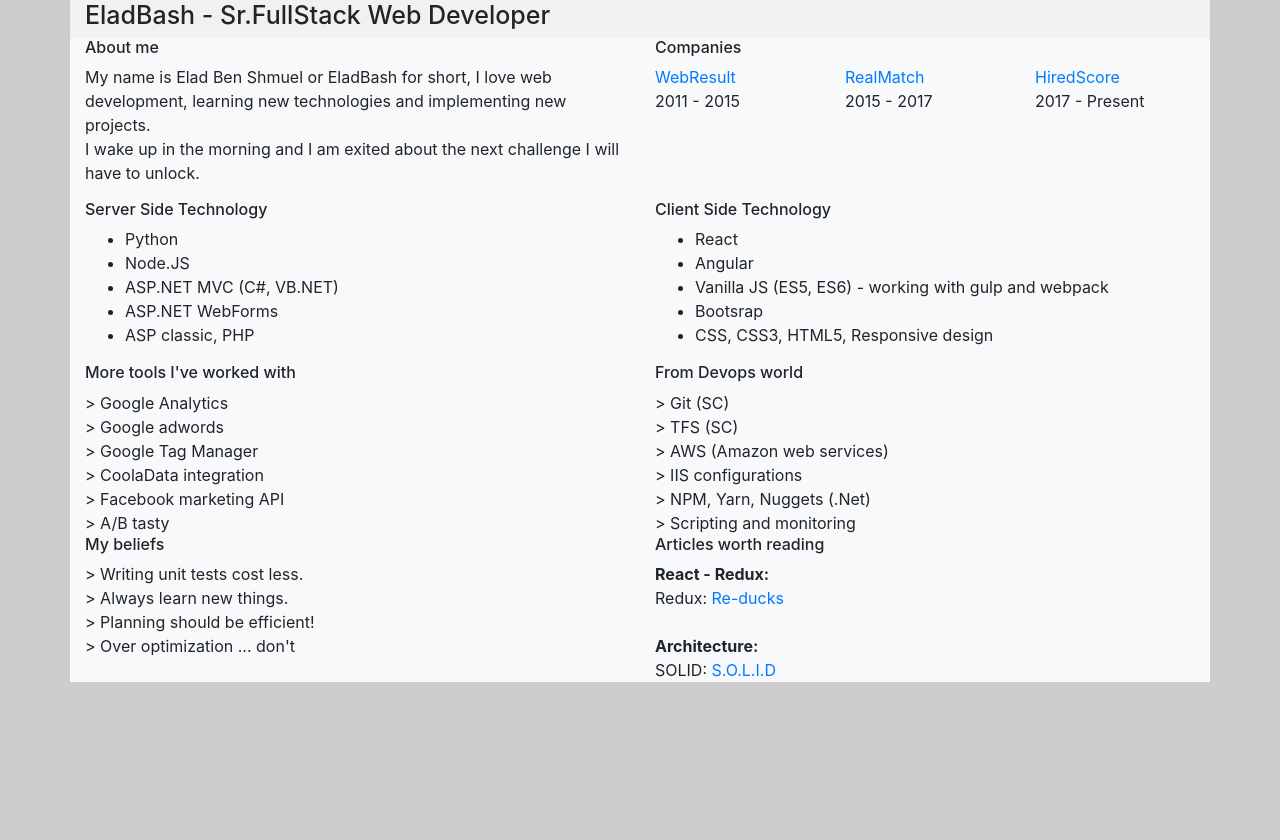
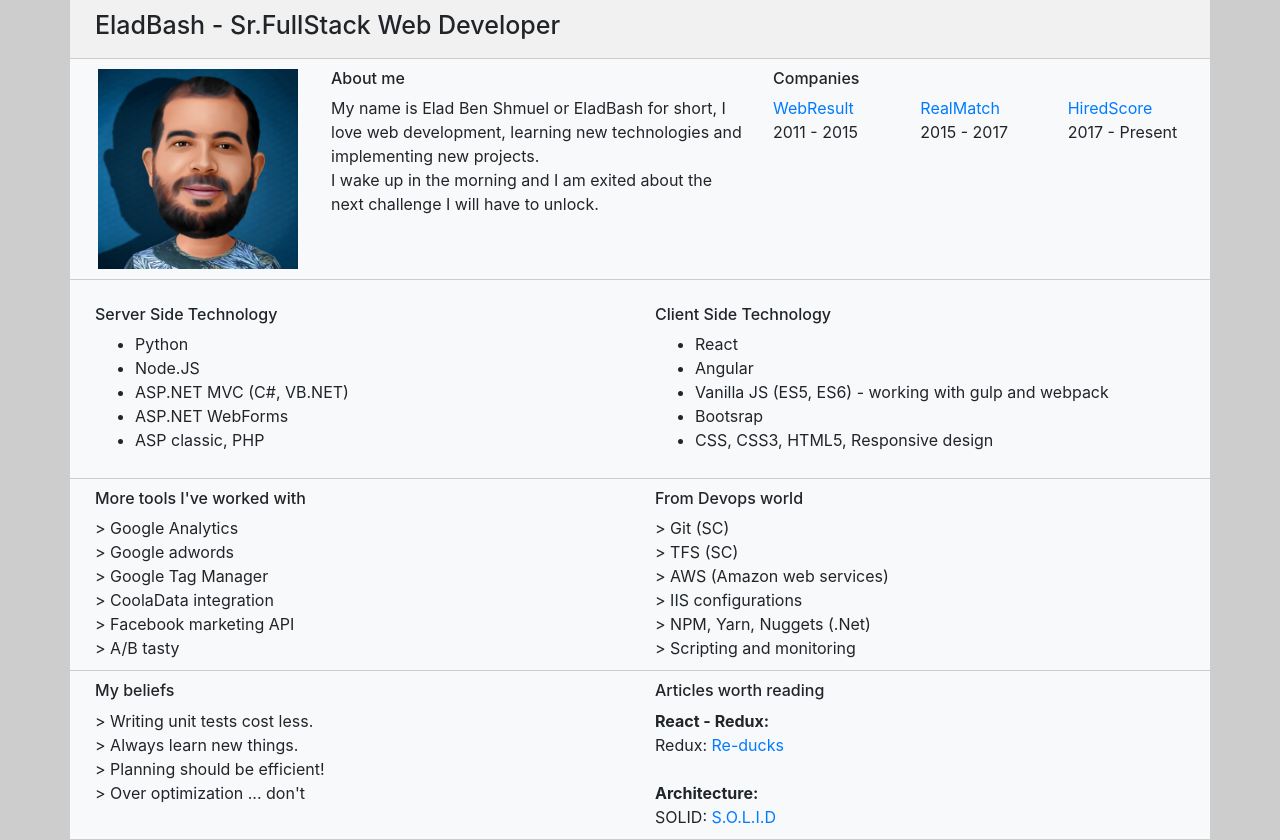
Before and after one commit to eladbash/eladbash.github.io, a plain HTML site: page index.html in a window 1280 px wide. Before the commit the page ends 800 px from the top, so only its background shows below. Drawn offline with nearby package versions, Linux system fonts and the light colour scheme.

Commit message:
image and design

```diff
--- a/index.html
+++ b/index.html
@@ -8,7 +8,7 @@
 </head>
 <body>
     <div class="container content">
-        <div class="row">
+        <div class="row my-row">
             <div class="col">
                 <h1>
                     EladBash - Sr.FullStack Web Developer
@@ -17,14 +17,17 @@
         </div>
     </div>
     <div class="container top-section">
-        <div class="row">
-            <div class="col">
+        <div class="row my-row">
+            <div class="col me-image-container">
+                <img src="images/me.png" class="me-image" />
+            </div>
+            <div class="col flex-2">
                 <h2>About me</h2>
                 My name is Elad Ben Shmuel or EladBash for short, I love web development, learning new technologies and implementing new projects.
                 <br />
                 I wake up in the morning and I am exited about the next challenge I will have to unlock. <br />
             </div>
-            <div class="col">
+            <div class="col flex-2">
                 <div class="row">
                     <div class="col">
                         <h2>Companies</h2>
@@ -37,7 +40,7 @@
                 </div>
             </div>
         </div>
-        <div class="row second-line">
+        <div class="row second-line my-row">
             <div class="col">
                 <h2>Server Side Technology</h2>
                 <ul>
@@ -79,7 +82,7 @@
                 </ul>
             </div>
         </div>
-        <div class="row">
+        <div class="row my-row">
             <div class="col">
                 <h2>More tools I've worked with</h2>
                 > Google Analytics <br />
@@ -99,7 +102,7 @@
                 > Scripting and monitoring<br />
             </div>
         </div>
-        <div class="row">
+        <div class="row my-row">
             <div class="col">
                 <h2>My beliefs</h2>
                 > Writing unit tests cost less. <br/>
--- a/styles.css
+++ b/styles.css
@@ -21,3 +21,20 @@ h2{
 .second-line{
     margin-top:15px;
 }
+
+.me-image-container{
+    text-align:center;
+}
+
+.me-image{
+    width:200px;
+}
+
+.flex-2{
+    flex:2;
+}
+
+.my-row{
+    padding:10px;
+    border-bottom:1px solid #cdcdcd;
+}
```
Also changed, not shown: images/me.png (added).
